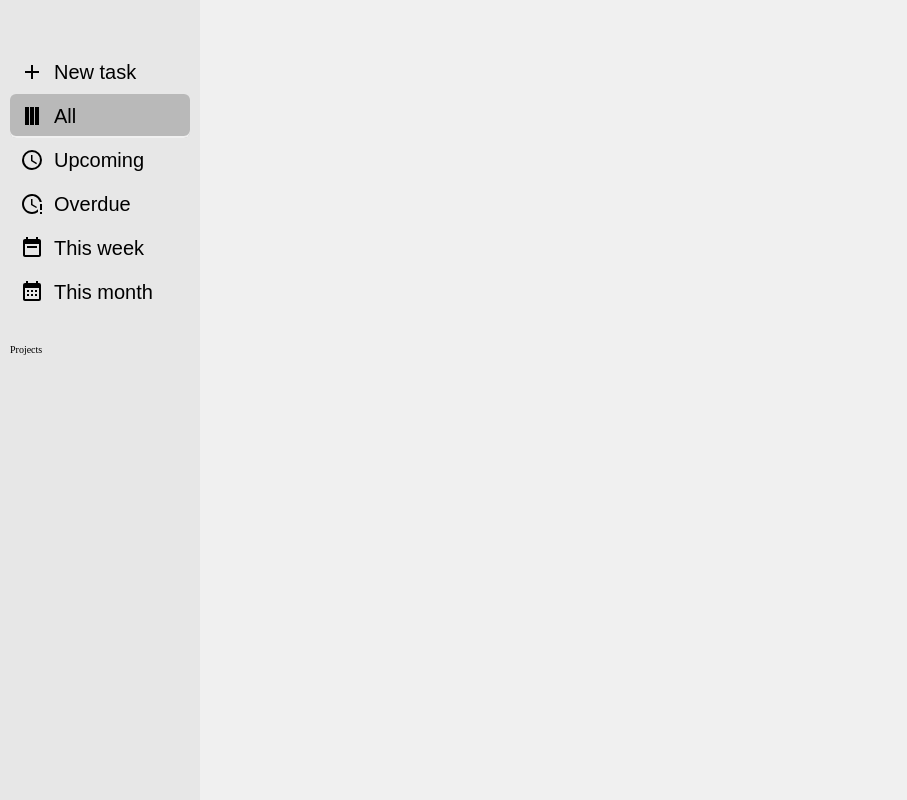
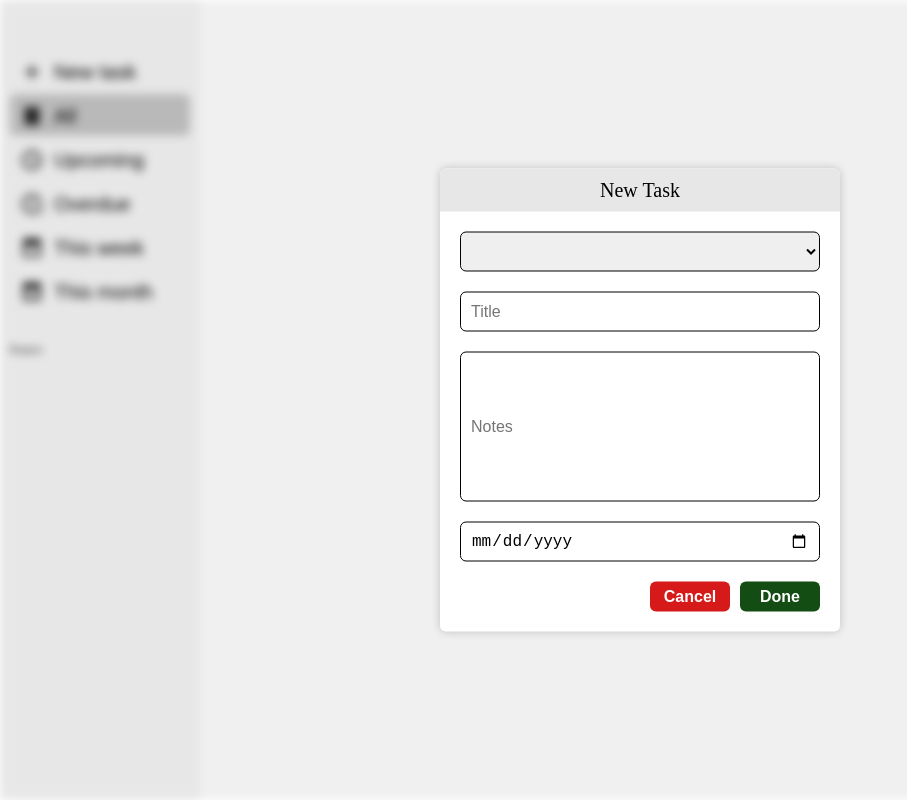
Before and after one commit to Gamwal/top-todo-app, a website built with webpack: page src/index.html in a window 1280 px wide. Both pictures are taken after a click on the button "New task". Shown: the whole page, without its empty margins (0-907 px from the left). Built offline with nearby package versions, Linux system fonts and the light colour scheme.

Commit message:
update to blur background when dialog is open

```diff
--- a/src/style.css
+++ b/src/style.css
@@ -108,10 +108,10 @@ body {
   top: 50%;
   transform: translate(-50%, -50%);
   background-color: #fff;
-  box-shadow: 0px 0px 10px rgba(0, 0, 0, 0.1);
+  box-shadow: 0px 0px 10px rgba(0, 0, 0, 0.2);
   border-radius: var(--border-radius);
-  display: none;
   width: clamp(25rem, 33vw, 40rem);
+  z-index: 1000;
 }
 
 #dialog,
@@ -173,6 +173,11 @@ body {
   height: 15rem;
 }
 
+.blurred-background {
+  filter: blur(5px);
+  pointer-events: none;
+}
+
 #todo-holder {
   overflow: auto;
   padding-right: 1rem;
```
